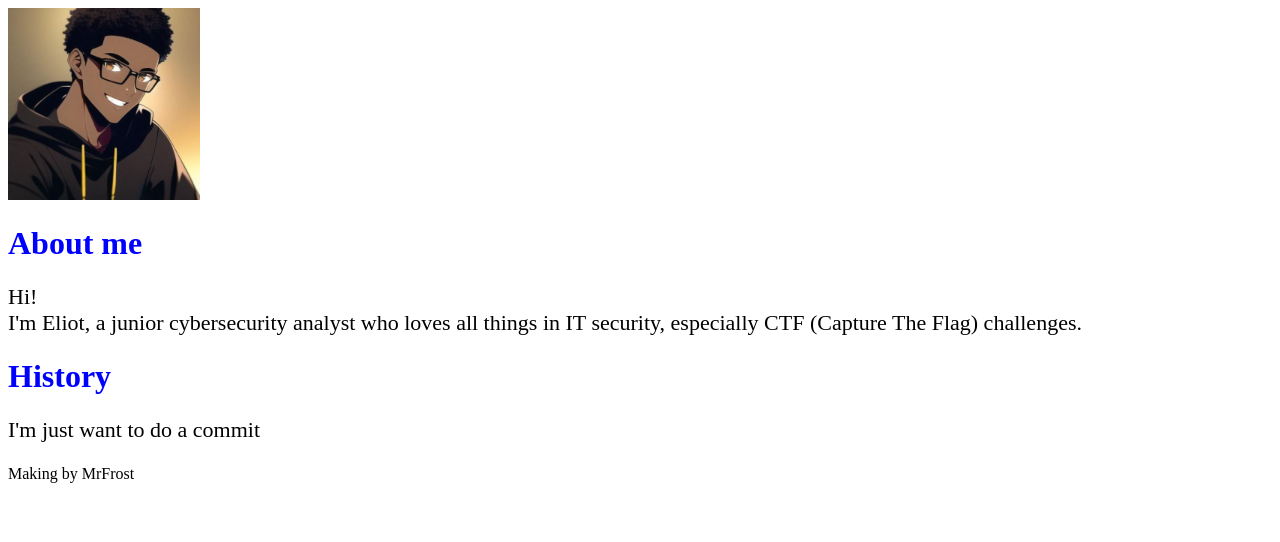
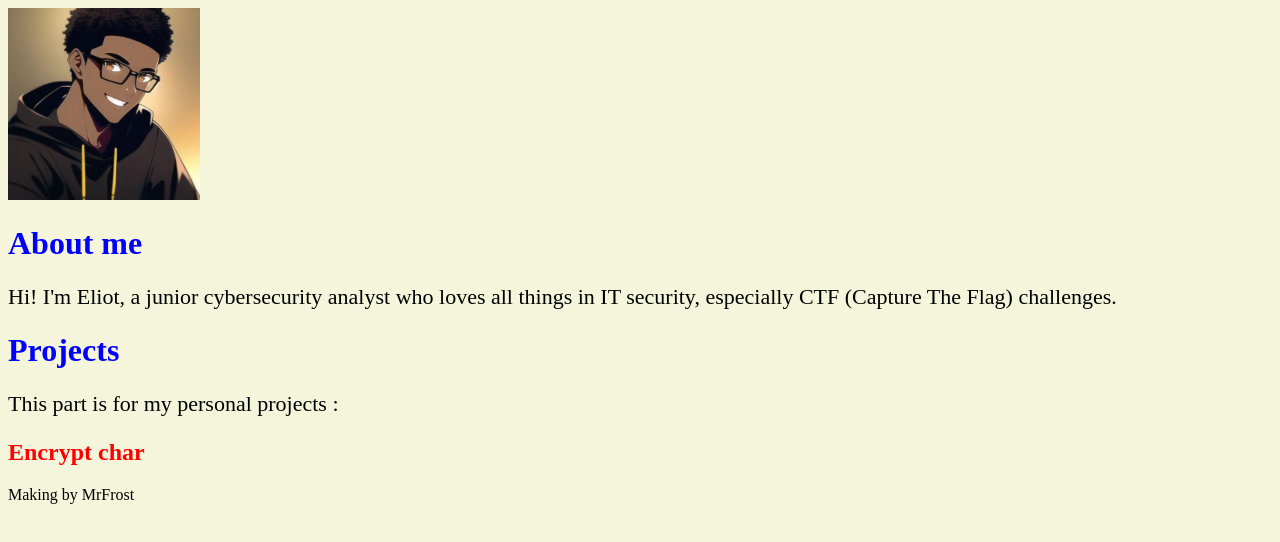
Before and after one commit to eliotlks/Dev, a plain HTML site: page index.html in a window 1280 px wide. Drawn offline with Linux system fonts and the light colour scheme.

Commit message:
Structuration de la page web

```diff
--- a/index.html
+++ b/index.html
@@ -11,13 +11,14 @@
 
 <header>
     <img src="img/android-chrome-192x192.png" alt=""> <br>
-    <h1>About me</h1>
 </header>
 
     <body>
-        <p>Hi! <br>I'm Eliot, a junior cybersecurity analyst who loves all things in IT security, especially CTF (Capture The Flag) challenges. </p>
-        <h1>History</h1>
-        <p>I'm just want to do a commit</p>
+        <h1>About me</h1>
+            <p>Hi! I'm Eliot, a junior cybersecurity analyst who loves all things in IT security, especially CTF (Capture The Flag) challenges. </p>
+        <h1>Projects</h1>
+        <p>This part is for my personal projects :</p>
+            <h2 color="red">Encrypt char</h2>
     </body>
 
 <footer>
--- a/style.css
+++ b/style.css
@@ -7,10 +7,15 @@ h1{
     height: 400px;
 }*/
 
-h3{
+p{
+    font-size: 22px;
     font-family: italic;
 }
 
-p{
-    font-size: 22px;
+body{
+    background-color: beige;
 }
+
+h2{
+    color: red;
+}
```
